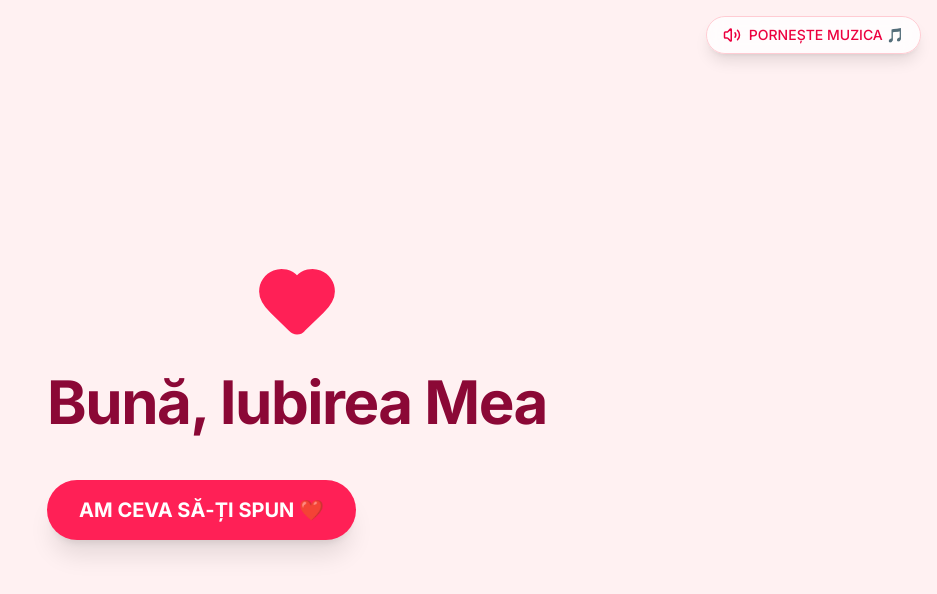
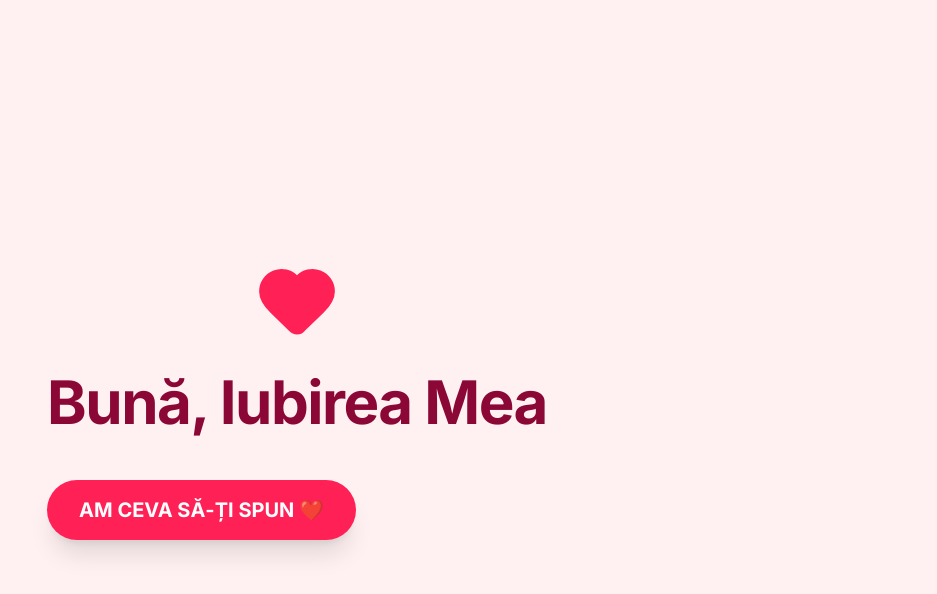
Before and after one commit to rivofx/loveyou, a React (Vite) app: page / in a window 1280 px wide. Shown: the top 594 px of the page, without its empty margins (343-1280 px from the left). Built offline with nearby package versions, Linux system fonts and the light colour scheme; a web font is replaced by a local one.

Commit message:
Add files via upload

```diff
--- a/src/App.tsx
+++ b/src/App.tsx
@@ -4,7 +4,6 @@ import { Heart, ChevronRight, RotateCcw } from 'lucide-react';
 import confetti from 'canvas-confetti';
 import { CONFIG } from './config';
 import FloatingHearts from './components/FloatingHearts';
-import MusicPlayer from './components/MusicPlayer';
 
 type Stage = 'intro' | 'story' | 'letter' | 'pause' | 'final';
 
@@ -58,7 +57,6 @@ export default function App() {
   return (
     <div className={`min-h-screen ${CONFIG.colors.background} ${CONFIG.colors.text} overflow-hidden font-sans relative transition-colors duration-1000`}>
       <FloatingHearts />
-      <MusicPlayer />
 
       <motion.main
         initial={{ opacity: 0 }}
--- a/src/config.ts
+++ b/src/config.ts
@@ -66,10 +66,6 @@ export const CONFIG = {
   // Mesajul final de pe ecranul cu inima
   finalMessage: "Te iubesc.",
 
-  // Fișierul audio (pune fișierul în folderul 'public/' și schimbă numele aici)
-  // Exemplu: music: "/melodia-noastra.mp3"
-  music: "https://www.soundhelix.com/examples/mp3/SoundHelix-Song-1.mp3",
-
   // Culori temă (folosește clase Tailwind)
   colors: {
     background: "bg-rose-50",
```
